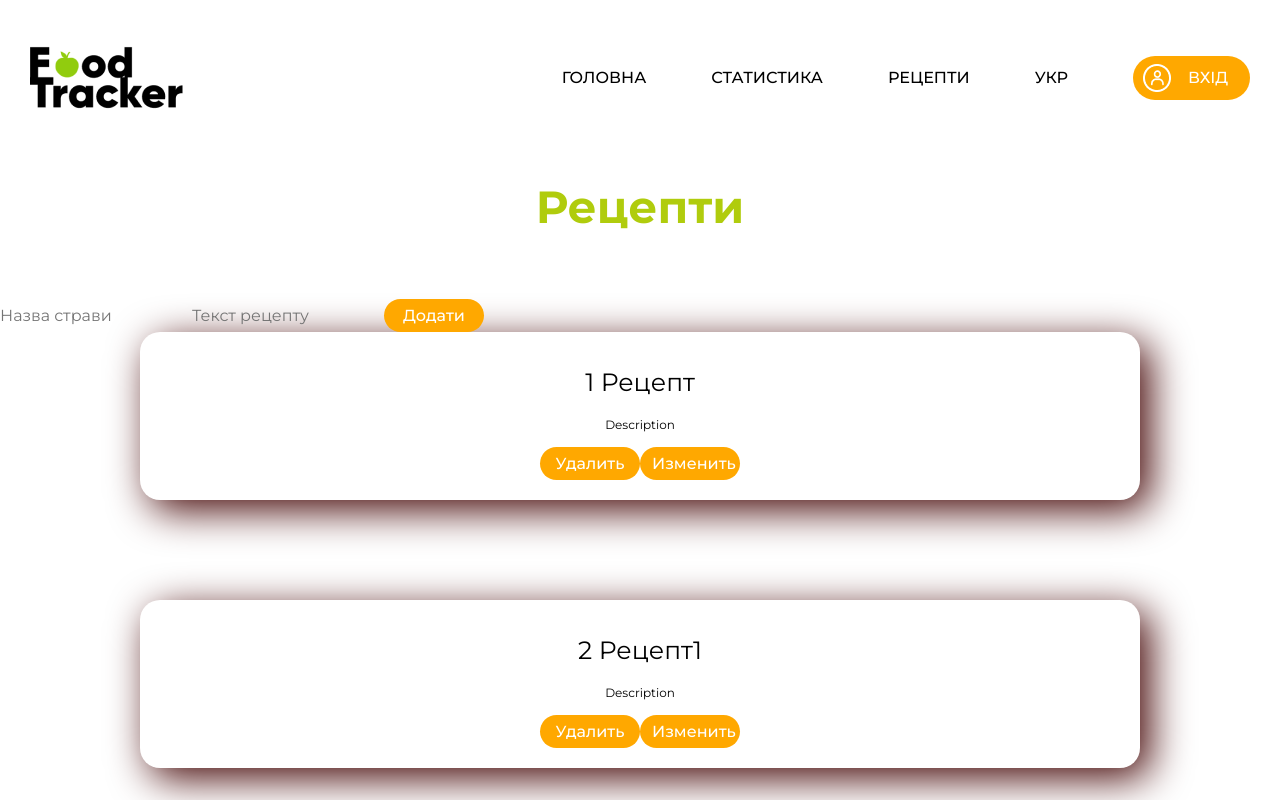
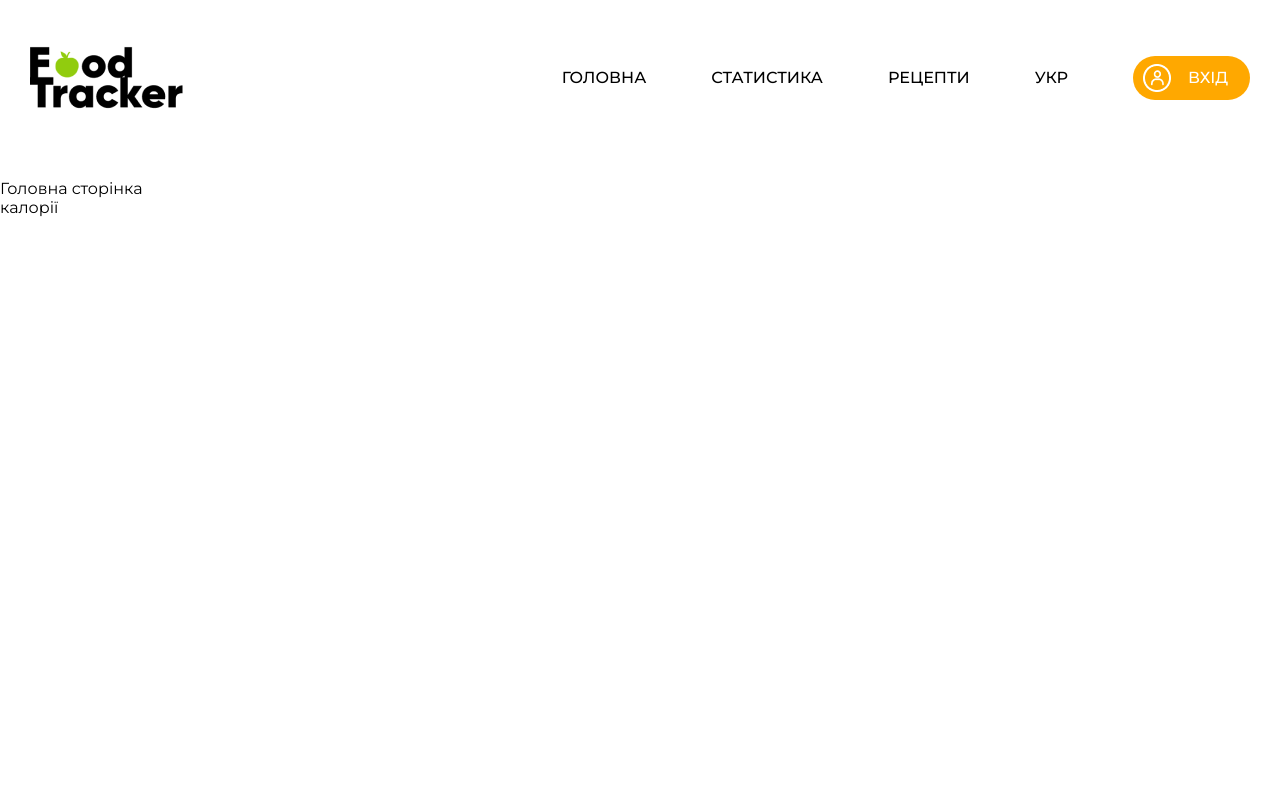
Before and after one commit to Cheburashka0072/food_tracker, a React (Create React App) app: page / in a window 1280 px wide. Shown: the top 800 px of the page. Built offline with nearby package versions, Linux system fonts and the light colour scheme.

Commit message:
React router dom installed, router created, AppRouter component created, navigation implemented

```diff
--- a/package.json
+++ b/package.json
@@ -8,6 +8,7 @@
     "@testing-library/user-event": "^13.5.0",
     "react": "^18.3.1",
     "react-dom": "^18.3.1",
+    "react-router-dom": "^6.23.0",
     "react-scripts": "5.0.1",
     "web-vitals": "^2.1.4"
   },
--- a/src/App.js
+++ b/src/App.js
@@ -1,54 +1,11 @@
-import { getByTitle } from "@testing-library/react";
 import Header from "./components/header/Header";
-import Recipes from "./components/recipes/Recipes";
-import { useRef, useState } from "react";
-import RecipesList from "./components/recipes/RecipesList";
-import MyButton from "./components/UI/button/MyButton";
-import MyInput from "./components/UI/input/MyInput";
-import RecipesForm from "./components/recipes/RecipesForm";
+import AppRouter from "./components/AppRouter";
 
 function App() {
-  const [posts, setPosts] = useState([
-    { id: 1, title: "Рецепт", body: "Description" },
-    { id: 2, title: "Рецепт1", body: "Description" },
-    { id: 3, title: "Рецепт2", body: "Description" },
-  ]);
-
-  const createPost = (newPost) => {
-    setPosts([...posts, newPost]);
-  };
-
-  const removePost = (post) => {
-    setPosts(posts.filter((p) => p.id !== post.id));
-  };
-  const editPost = (post, index) => {
-    const newPosts = [...posts];
-    newPosts[index] = post;
-    setPosts(newPosts);
-  };
-
   return (
     <div className="App">
       <Header />
-      <h1
-        style={{
-          textAlign: "center",
-          fontSize: "45px",
-          color: "#b0cc0d",
-          fontWeight: "700",
-          marginBottom: "50px",
-        }}
-      >
-        Рецепти
-      </h1>
-      <RecipesForm create={createPost} />
-      {posts.length !== 0 ? (
-        <RecipesList remove={removePost} posts={posts} edit={editPost} />
-      ) : (
-        <h1 style={{ textAlign: "center", fontSize: "25px" }}>
-          Рецептів ще немає
-        </h1>
-      )}
+      <AppRouter />
     </div>
   );
 }
--- /dev/null
+++ b/src/components/AppRouter.jsx
@@ -0,0 +1,16 @@
+import React from "react";
+import { Navigate, Route, Routes } from "react-router-dom";
+import { routes } from "../router/index";
+
+const AppRouter = () => {
+  return (
+    <Routes>
+      {routes.map((route) => (
+        <Route path={route.path} element={route.element} />
+      ))}
+      <Route path="*" element={<Navigate to="/" replace />} />
+    </Routes>
+  );
+};
+
+export default AppRouter;
--- a/src/components/header/Header.jsx
+++ b/src/components/header/Header.jsx
@@ -1,6 +1,7 @@
 import logoImg from "./../../img/header/logo.png";
 import header_btnImg from "./../../img/header/header_btn.png";
 import "./header.css";
+import { Link } from "react-router-dom";
 
 function Header() {
   return (
@@ -14,13 +15,13 @@ function Header() {
           <div className="header__nav">
             <ul>
               <li>
-                <a href="#!">ГОЛОВНА</a>
+                <Link to="/">ГОЛОВНА</Link>
               </li>
               <li>
-                <a href="#!">СТАТИСТИКА</a>
+                <Link to="/statistics">СТАТИСТИКА </Link>
               </li>
               <li>
-                <a href="#!">РЕЦЕПТИ</a>
+                <Link to="/recipes">РЕЦЕПТИ</Link>
               </li>
               <li>
                 <a href="#!">УКР</a>
--- a/src/index.js
+++ b/src/index.js
@@ -4,10 +4,13 @@ import App from "./App";
 // Шрифти
 import "./styles/reset.css";
 import "./styles/common.css";
+import { BrowserRouter } from "react-router-dom";
 // Шрифти
 const root = ReactDOM.createRoot(document.getElementById("root"));
 root.render(
   <React.StrictMode>
-    <App />
+    <BrowserRouter>
+      <App />
+    </BrowserRouter>
   </React.StrictMode>
 );
--- /dev/null
+++ b/src/pages/Main.jsx
@@ -0,0 +1,12 @@
+import React from "react";
+
+const Main = () => {
+  return (
+    <div>
+      <h1>Головна сторінка</h1>
+      <div>калорії</div>
+    </div>
+  );
+};
+
+export default Main;
--- /dev/null
+++ b/src/pages/Recipes.jsx
@@ -0,0 +1,49 @@
+import React, { useState } from "react";
+import RecipesForm from "../components/recipes/RecipesForm";
+import RecipesList from "../components/recipes/RecipesList";
+
+const Recipes = () => {
+  const [posts, setPosts] = useState([
+    { id: 1, title: "Рецепт", body: "Description" },
+    { id: 2, title: "Рецепт1", body: "Description" },
+    { id: 3, title: "Рецепт2", body: "Description" },
+  ]);
+
+  const createPost = (newPost) => {
+    setPosts([...posts, newPost]);
+  };
+
+  const removePost = (post) => {
+    setPosts(posts.filter((p) => p.id !== post.id));
+  };
+  const editPost = (post, index) => {
+    const newPosts = [...posts];
+    newPosts[index] = post;
+    setPosts(newPosts);
+  };
+  return (
+    <div>
+      <h1
+        style={{
+          textAlign: "center",
+          fontSize: "45px",
+          color: "#b0cc0d",
+          fontWeight: "700",
+          marginBottom: "50px",
+        }}
+      >
+        Рецепти
+      </h1>
+      <RecipesForm create={createPost} />
+      {posts.length !== 0 ? (
+        <RecipesList remove={removePost} posts={posts} edit={editPost} />
+      ) : (
+        <h1 style={{ textAlign: "center", fontSize: "25px" }}>
+          Рецептів ще немає
+        </h1>
+      )}
+    </div>
+  );
+};
+
+export default Recipes;
--- /dev/null
+++ b/src/pages/Statistics.jsx
@@ -0,0 +1,7 @@
+import React from "react";
+
+const Statistics = () => {
+  return <div>Statistics page</div>;
+};
+
+export default Statistics;
```
Also changed, not shown: src/router/index.js (added, +18 -0 lines), 1 other file (tests, documents, lock files or other folders).
